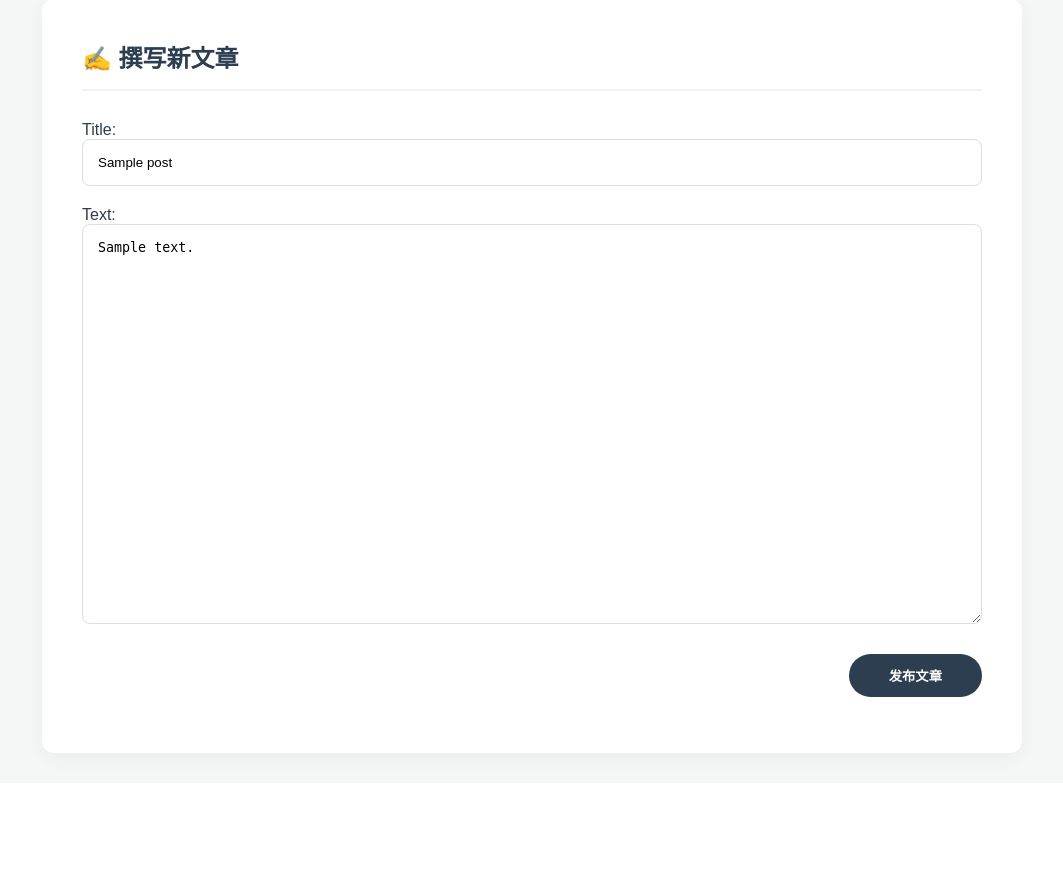
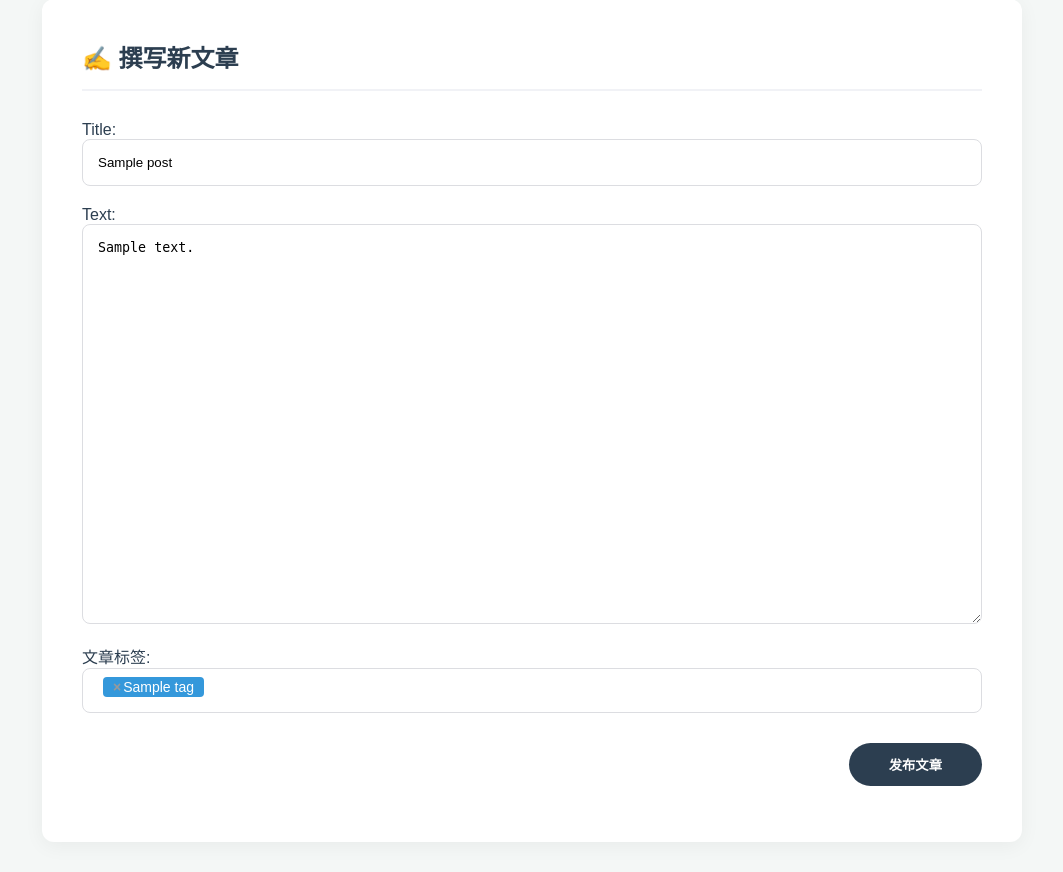
Before and after one commit to Richard-Qin-001/richard-blog, a Django app: page /post/1/edit/ in a window 1280 px wide. Shown: the part 171-1043 px from the top of the page, without its empty margins (108-1171 px from the left). Before the commit the page ends 938 px from the top, so only its background shows below. Run offline with Django 5.2, Linux system fonts and the light colour scheme; a user stored in the database is signed in; tables that the repository leaves empty hold one stand-in row (values such as "Sample post"); parts of the project's set-up code (start-up, migrations or seed data) failed here and were passed over; some libraries are stand-ins or nearby versions.

Commit message:
feat: add tags to classify articles

```diff
--- a/blog/forms.py
+++ b/blog/forms.py
@@ -1,23 +1,44 @@
 from django import forms
-from .models import Comment
+from .models import Comment, Tag, Post
+from django.contrib.auth.models import User
+from django.contrib.auth.forms import UserCreationForm
 
 class CommentForm(forms.ModelForm):
     class Meta:
         model = Comment
         fields = ('author', 'text',)
 
-from django.contrib.auth.models import User
-from django.contrib.auth.forms import UserCreationForm
-
 class SignupForm(UserCreationForm):
     class Meta:
         model = User
         fields = ('username', 'email')
 
-from django import forms
-from .models import Post
-
 class PostForm(forms.ModelForm):
+    tags = forms.CharField(
+        required=False,
+        label="文章标签",
+        widget=forms.SelectMultiple(attrs={'class': 'select2-tags'})
+    )
     class Meta:
         model = Post
-        fields = ('title', 'text',)
+        fields = ('title', 'text', 'tags',)
+
+    def __init__(self, *args, **kwargs):
+        super().__init__(*args, **kwargs)
+        self.fields['tags'].widget.choices = [(t.name, t.name) for t in Tag.objects.all()]
+        if self.instance.pk:
+            self.initial['tags'] = [t.name for t in self.instance.tags.all()]
+
+    def save(self, commit = True):
+        instance = super().save(commit=False)
+        if commit:
+            instance.save()
+
+        if instance.pk:
+            instance.tags.clear()
+            tag_names = self.data.getlist('tags')
+            for name in tag_names:
+                if name.strip():
+                    tag_obj, _ = Tag.objects.get_or_create(name=name.strip())
+                    instance.tags.add(tag_obj)
+        return instance
--- a/blog/models.py
+++ b/blog/models.py
@@ -2,6 +2,12 @@ from django.db import models
 from django.utils import timezone
 from django.conf import settings
 from django.contrib.auth.models import User
+
+class Tag(models.Model):
+    name = models.CharField(max_length=50, unique=True)
+
+    def __str__(self):
+        return self.name
 
 class Post(models.Model):
     author = models.ForeignKey(settings.AUTH_USER_MODEL, on_delete=models.CASCADE, verbose_name="作者")
@@ -10,6 +16,7 @@ class Post(models.Model):
     created_date = models.DateTimeField(default=timezone.now)
     published_date = models.DateTimeField(blank=True, null=True)
     likes = models.ManyToManyField(User, related_name='blog_posts', blank=True)
+    tags = models.ManyToManyField(Tag, related_name='posts', blank=True)
 
     def __init__(self, *args, **kwargs):
         super().__init__(*args, **kwargs)
--- a/blog/templates/blog/post_edit.html
+++ b/blog/templates/blog/post_edit.html
@@ -1,6 +1,38 @@
 {% extends 'blog/base.html' %}
 
 {% block content %}
+
+    <link href="https://cdn.jsdelivr.net/npm/select2@4.1.0-rc.0/dist/css/select2.min.css" rel="stylesheet" />
+    <style>
+        .select2-container .select2-search--inline .select2-search__field {
+            width: auto !important;
+            padding: 0 !important;
+            margin: 5px 0 !important;
+            border: none !important;
+            min-height: 24px !important;
+            box-shadow: none !important;
+        }
+        .select2-container--default .select2-selection--multiple {
+            border: 1px solid #dcdde1 !important;
+            border-radius: 8px !important;
+            height: auto !important;
+            min-height: 45px !important;
+            display: flex !important;
+            align-items: center !important;
+            flex-wrap: wrap !important;
+            padding: 0 10px !important;
+        }
+
+        .select2-selection__choice {
+            background-color: #3498db !important;
+            color: white !important;
+            border: none !important;
+            font-size: 14px !important;
+            padding: 2px 10px !important;
+            margin: 4px 5px !important;
+        }
+    </style>
+
     <div class="container">
         <div class="post-form-card">
             <h2
@@ -16,4 +48,17 @@
             </form>
         </div>
     </div>
+
+    <script src="https://code.jquery.com/jquery-3.6.0.min.js"></script>
+    <script src="https://cdn.jsdelivr.net/npm/select2@4.1.0-rc.0/dist/js/select2.min.js"></script>
+    <script>
+        $(document).ready(function () {
+            $('.select2-tags').select2({
+                tags: true,
+                tokenSeparators: [',', ' '],
+                placeholder: "输入标签并回车...",
+                width: '100%'
+            });
+        });
+    </script>
 {% endblock %}
--- a/blog/urls.py
+++ b/blog/urls.py
@@ -11,4 +11,7 @@ urlpatterns = [
     path('comment/<int:pk>/remove/', views.comment_remove, name='comment_remove'),
     path('post/<int:pk>/like/', views.post_like, name='post_like'),
     path('comment/<int:pk>/like/', views.comment_like, name='comment_like'),
+    path('tag/<str:tag_name>/', views.post_list, name='post_list_by_tag'),
+    path('tag/<int:pk>/delete/', views.tag_delete, name='tag_delete'),
+
 ]
--- a/blog/views.py
+++ b/blog/views.py
@@ -1,22 +1,33 @@
 from django.shortcuts import render, get_object_or_404
 from django.utils import timezone
-from .models import Post
+from .models import Post, Tag
 from .forms import CommentForm, SignupForm, PostForm, Comment
 from django.shortcuts import redirect
 from django.urls import reverse
 from django.contrib.auth import login
 from django.contrib.auth.decorators import permission_required, login_required
 from django.contrib.auth.models import Group
+from django.contrib.admin.views.decorators import staff_member_required
 from django.http import JsonResponse
 from django.db.models import Q
 
-def post_list(request):
+def post_list(request, tag_name = None):
     query = request.GET.get('q')
+    posts = Post.objects.filter(published_date__lte=timezone.now())
+
+    if tag_name:
+        tag = get_object_or_404(Tag, name = tag_name)
+        posts = posts.filter(tags=tag)
     if query:
-        posts = Post.objects.filter(Q(title__icontains=query) | Q(text__icontains=query), published_date__isnull=False).distinct().order_by('published_date')
-    else:
-        posts = Post.objects.filter(published_date__lte=timezone.now()).order_by('published_date')
+        posts = posts.filter(Q(title__icontains=query) | Q(text__icontains=query), published_date__isnull=False).distinct()
+    posts = posts.order_by('published_date')
     return render(request, 'blog/post_list.html', {'posts' : posts})
+
+@staff_member_required
+def tag_delete(request, pk):
+    tag = get_object_or_404(Tag, pk=pk)
+    tag.delete()
+    return redirect('post_list')
 
 def post_detail(request, pk):
     post = get_object_or_404(Post, pk=pk)
@@ -67,6 +78,7 @@ def post_new(request):
             post.author = request.user
             post.published_date = timezone.now()
             post.save()
+            form.save()
             return redirect('post_detail', pk=post.pk)
     else:
         form = PostForm()
@@ -81,10 +93,7 @@ def post_edit(request, pk):
         if request.method == "POST":
             form = PostForm(request.POST, instance=post)
             if form.is_valid():
-                post = form.save(commit=False)
-                post.author = request.user
-                post.published_date = timezone.now()
-                post.save()
+                post = form.save()
                 return redirect('post_detail', pk=post.pk)
         else:
             form = PostForm(instance=post)
```
Also changed, not shown: blog/static/css/blog.css (+41 -0 lines), blog/templates/blog/post_detail.html (+17 -0 lines), blog/templates/blog/post_list.html (+15 -0 lines), blog/migrations/0006_tag.py (added), blog/migrations/0007_post_tags.py (added), 1 other file.
